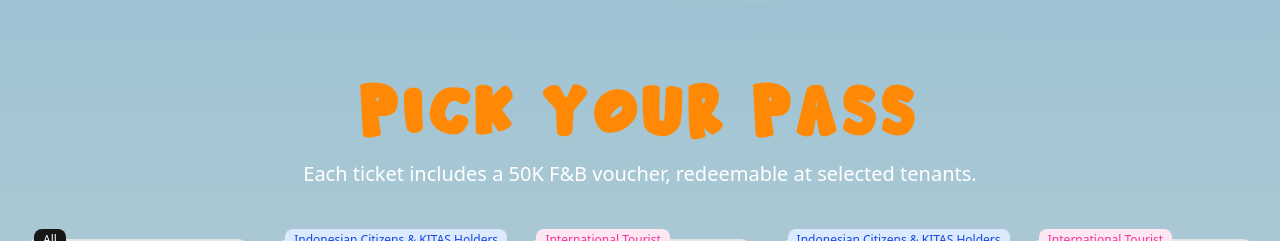
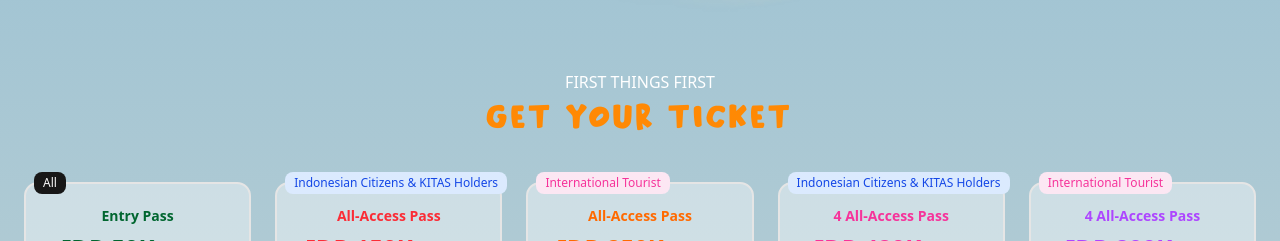
Before and after one commit to dalfiannur/bigbouncebali, a Next.js app: page /en in a window 1280 px wide. Shown: the part 2205-2446 px from the top of the page. Built offline with nearby package versions, Linux system fonts and the light colour scheme.

Commit message:
Redesign Ticket Section: update headings, refine text styles, and simplify layout for improved readability and visual appeal.

```diff
--- a/src/components/ticket-section.tsx
+++ b/src/components/ticket-section.tsx
@@ -77,18 +77,18 @@ export const TicketSection = () => {
 	return (
 		<section id="tickets" className="w-full overflow-hidden flex justify-center relative">
 			<div className="container px-4 md:px-6 z-20">
-				<div className="flex flex-col items-center justify-center space-y-4 text-center">
+				<div className="flex flex-col items-center justify-center text-center">
 					<motion.h3 initial={{y: 100}}
 							   whileInView={{y: 0, transition: {duration: 0.5, ease: 'easeInOut'}}}
-							   className={cn('text-4xl md:text-7xl font-bold text-orange-400 tracking-widest', fonts.beachday.className)}
+							   className={cn('text-white uppercase')}
 					>
-						Pick Your Pass
+						First things first
 					</motion.h3>
-					<motion.p initial={{y: 80}}
+					<motion.h2 initial={{y: 80}}
 							  whileInView={{y: 0, transition: {duration: 0.5, ease: 'easeInOut', delay: 0.1}}}
-							  className="text-white max-w-[900px] text-black-600 md:text-xl/relaxed lg:text-base/relaxed xl:text-xl/relaxed">
-						Each ticket includes a 50K F&B voucher, redeemable at selected tenants.
-					</motion.p>
+							  className={cn('max-w-[900px] text-orange-400 tracking-widest text-4xl', fonts.beachday.className)}>
+						Get your ticket
+					</motion.h2>
 				</div>
 				<div className="mx-auto grid max-w-7xl items-center gap-6 py-12 lg:grid-cols-2 xl:grid-cols-5">
 					{tickets.map((ticket, index) => (
@@ -98,7 +98,7 @@ export const TicketSection = () => {
 									whileInView={{x: 0, transition: {duration: 0.5, ease: 'easeInOut'}}}
 									exit={{x: index % 2 != 1 ? -40 : 40}}
 									className={cn(
-										'border-2 transition-colors bg-white/40 h-auto md:h-[365px] flex flex-col gap-2 py-6 rounded-xl',
+										'border-2 transition-colors bg-white/40 h-auto flex flex-col gap-2 py-6 rounded-xl',
 										'data-[type=a]:hover:border-green-800',
 										'data-[type=b]:hover:border-red-500',
 										'data-[type=c]:hover:border-orange-500',
```
